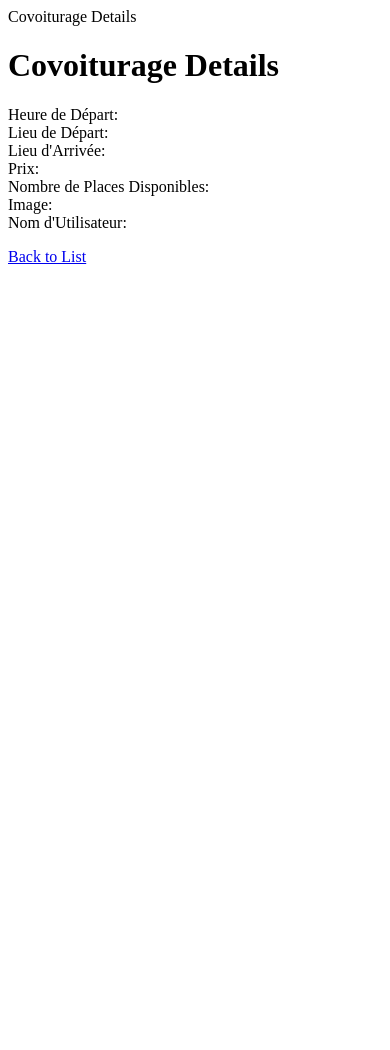
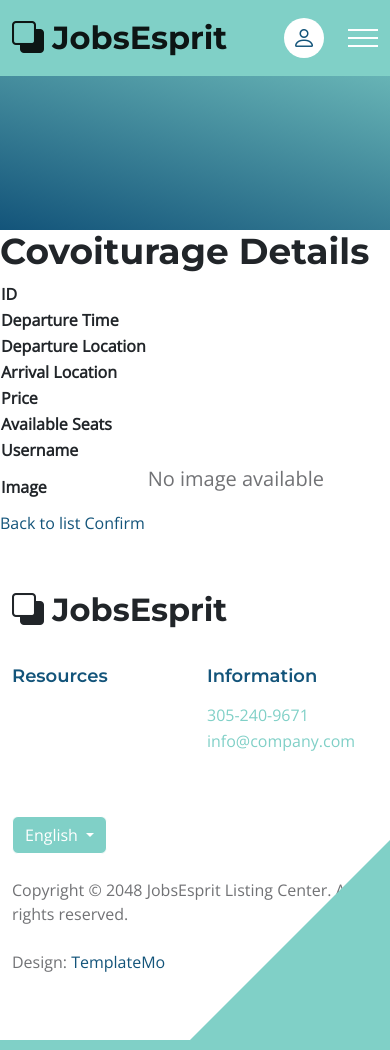
Before and after one commit to fardi1312/PI-dev-JobsEsprit, a Symfony app: template templates/covoiturage/showbyid.html.twig in a window 390 px wide. Before the commit the page ends 264 px from the top, so only its background shows below. Run offline with Twig, Linux system fonts and the light colour scheme; the template is opened without the code that fills it, so the values that code supplies are empty; some libraries are stand-ins or nearby versions.

Commit message:
11 commit

```diff
--- a/config/services.yaml
+++ b/config/services.yaml
@@ -4,6 +4,8 @@
 # Put parameters here that don't need to change on each machine where the app is deployed
 # https://symfony.com/doc/current/best_practices.html#use-parameters-for-application-configuration
 parameters:
+            images_directory: '%kernel.project_dir%/public/uploads/covoiturages'
+
 
 services:
     # default configuration for services in *this* file
--- a/templates/base.html.twig
+++ b/templates/base.html.twig
@@ -75,18 +75,14 @@ https://templatemo.com/tm-590-topic-listing
 
 </li>
                 <li class="nav-item dropdown">
-            <a class="nav-link dropdown-toggle" href="#" id="navbarLightDropdownMenuLink" role="button" data-bs-toggle="dropdown" aria-expanded="false">covoiturage</a>
-</a>
+<a class="nav-link dropdown-toggle" href="#" id="navbarLightDropdownMenuLink" role="button" data-bs-toggle="dropdown" aria-expanded="false">Carpooling</a>
 
-    <ul class="dropdown-menu dropdown-menu-light" aria-labelledby="navbarLightDropdownMenuLink">
-
-        <li><a class="dropdown-item" href="{{ path('app_covoiturage_index') }}">Liste de Covoiturage</a></li>
-       <li><a class="dropdown-item"href="{{ path('app_covoiturage_new') }}">Mes Covoiturages</a></li>
-      <li><a class="dropdown-item" href="{{ path('app_covoiturage_new') }}">Réservations</a></li>
-
-
-
-    </ul>
+<ul class="dropdown-menu dropdown-menu-light" aria-labelledby="navbarLightDropdownMenuLink">
+    <li><a class="dropdown-item" href="{{ path('app_covoiturage_post') }}">Carpooling List</a></li>
+    <li><a class="dropdown-item" href="{{ path('app_covoiturage_index') }}">My Carpools</a></li>
+    <li><a class="dropdown-item" href="{{ path('app_covoiturage_new') }}">Add Carpooling</a></li>
+    <li><a class="dropdown-item" href="{{ path('app_covoiturage_new') }}">Reservations</a></li>
+</ul>
 </li>
             </ul>
 
--- a/templates/covoiturage/showbyid.html.twig
+++ b/templates/covoiturage/showbyid.html.twig
@@ -1,31 +1,55 @@
+{# covoiturage/showbyid.html.twig #}
 
-{% block title %}Covoiturage Details{% endblock %}
+{% extends 'base.html.twig' %}
 
 {% block body %}
     <h1>Covoiturage Details</h1>
 
-    <dl class="row">
-        <dt class="col-sm-3">Heure de Départ:</dt>
-        <dd class="col-sm-9">{{ covoiturage.heuredepart }}</dd>
+    <table>
+        <tr>
+            <th>ID</th>
+            <td>{{ covoiturage.id }}</td>
+        </tr>
+        <tr>
+            <th>Departure Time</th>
+            <td>{{ covoiturage.heuredepart }}</td>
+        </tr>
+        <tr>
+            <th>Departure Location</th>
+            <td>{{ covoiturage.lieudepart }}</td>
+        </tr>
+        <tr>
+            <th>Arrival Location</th>
+            <td>{{ covoiturage.lieuarrivee }}</td>
+        </tr>
+        <tr>
+            <th>Price</th>
+            <td>{{ covoiturage.prix }}</td>
+        </tr>
+        <tr>
+            <th>Available Seats</th>
+            <td>{{ covoiturage.nombreplacesdisponible }}</td>
+        </tr>
+        <tr>
+            <th>Username</th>
+            <td>{{ covoiturage.username }}</td>
+        </tr>
+        <!-- Add other fields as needed -->
+        <tr>
+            <th>Image</th>
+            <td>
+                {% if covoiturage.image %}
+                    <img src="{{ asset('uploads/covoiturages/' ~ covoiturage.image) }}" alt="Covoiturage Image">
+                {% else %}
+                    <p>No image available</p>
+                {% endif %}
+            </td>
+        </tr>
+    </table>
 
-        <dt class="col-sm-3">Lieu de Départ:</dt>
-        <dd class="col-sm-9">{{ covoiturage.lieudepart }}</dd>
+    {# Add other covoiturage details as needed #}
 
-        <dt class="col-sm-3">Lieu d'Arrivée:</dt>
-        <dd class="col-sm-9">{{ covoiturage.lieuarrivee }}</dd>
+    <a href="{{ path('app_covoiturage_index') }}">Back to list</a>
+        <a href="{{ path('app_covoiturage_index') }}">Confirm</a>
 
-        <dt class="col-sm-3">Prix:</dt>
-        <dd class="col-sm-9">{{ covoiturage.prix }}</dd>
-
-        <dt class="col-sm-3">Nombre de Places Disponibles:</dt>
-        <dd class="col-sm-9">{{ covoiturage.nombreplacesdisponible }}</dd>
-
-        <dt class="col-sm-3">Image:</dt>
-        <dd class="col-sm-9">{{ covoiturage.image }}</dd>
-
-        <dt class="col-sm-3">Nom d'Utilisateur:</dt>
-        <dd class="col-sm-9">{{ covoiturage.username }}</dd>
-    </dl>
-
-    <a href="{{ path('app_covoiturage_index') }}">Back to List</a>
 {% endblock %}
```
Also changed, not shown: src/Controller/Covoiturage/CovoiturageController.php (+49 -1 lines), templates/covoiturage/show.html.twig (+17 -13 lines), templates/covoiturage/showpost.html.twig (added, +85 -0 lines), public/uploads/covoiturages/6554274644c36.png (added), public/uploads/covoiturages/6554289af33f9.png (added).
